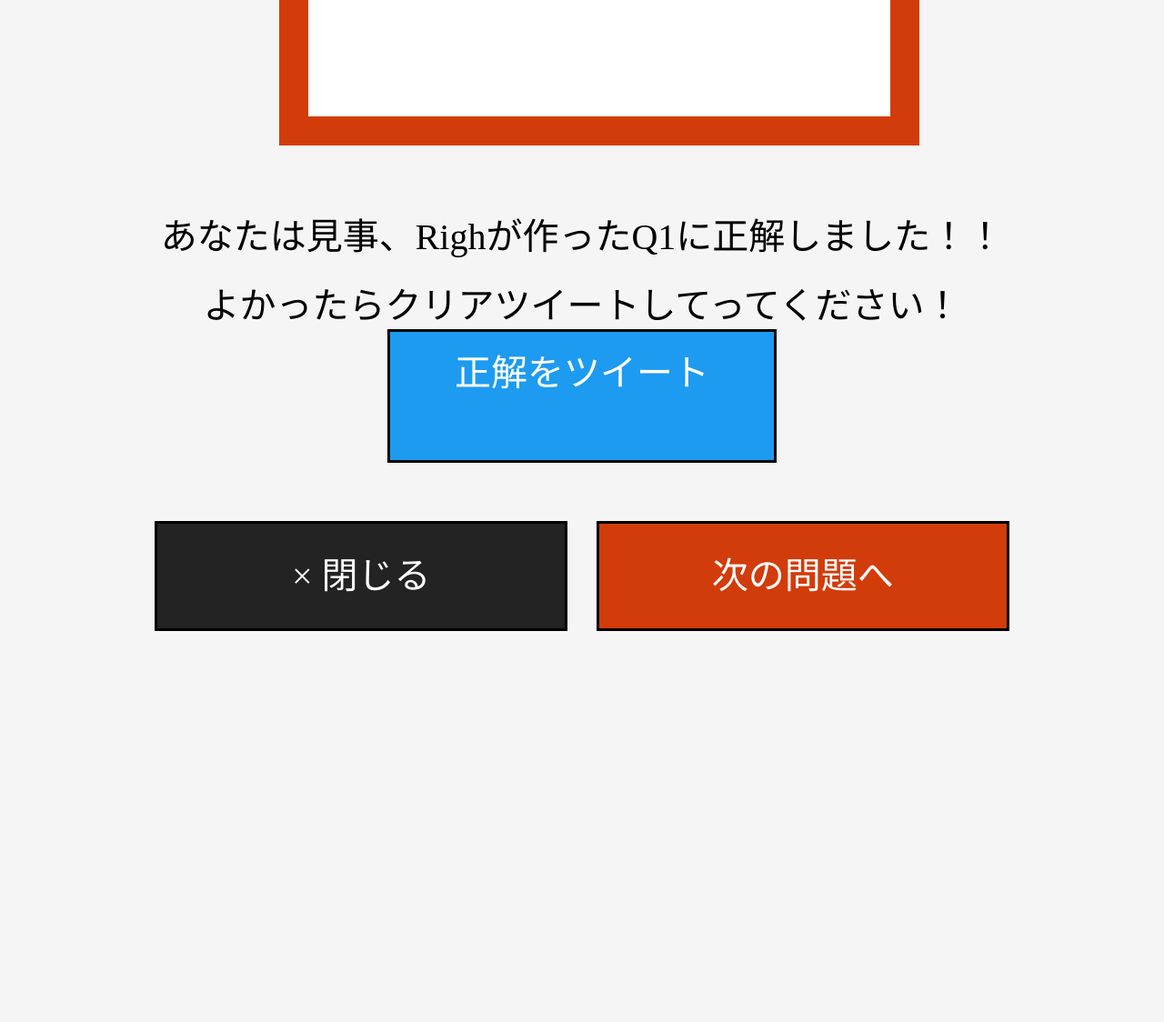
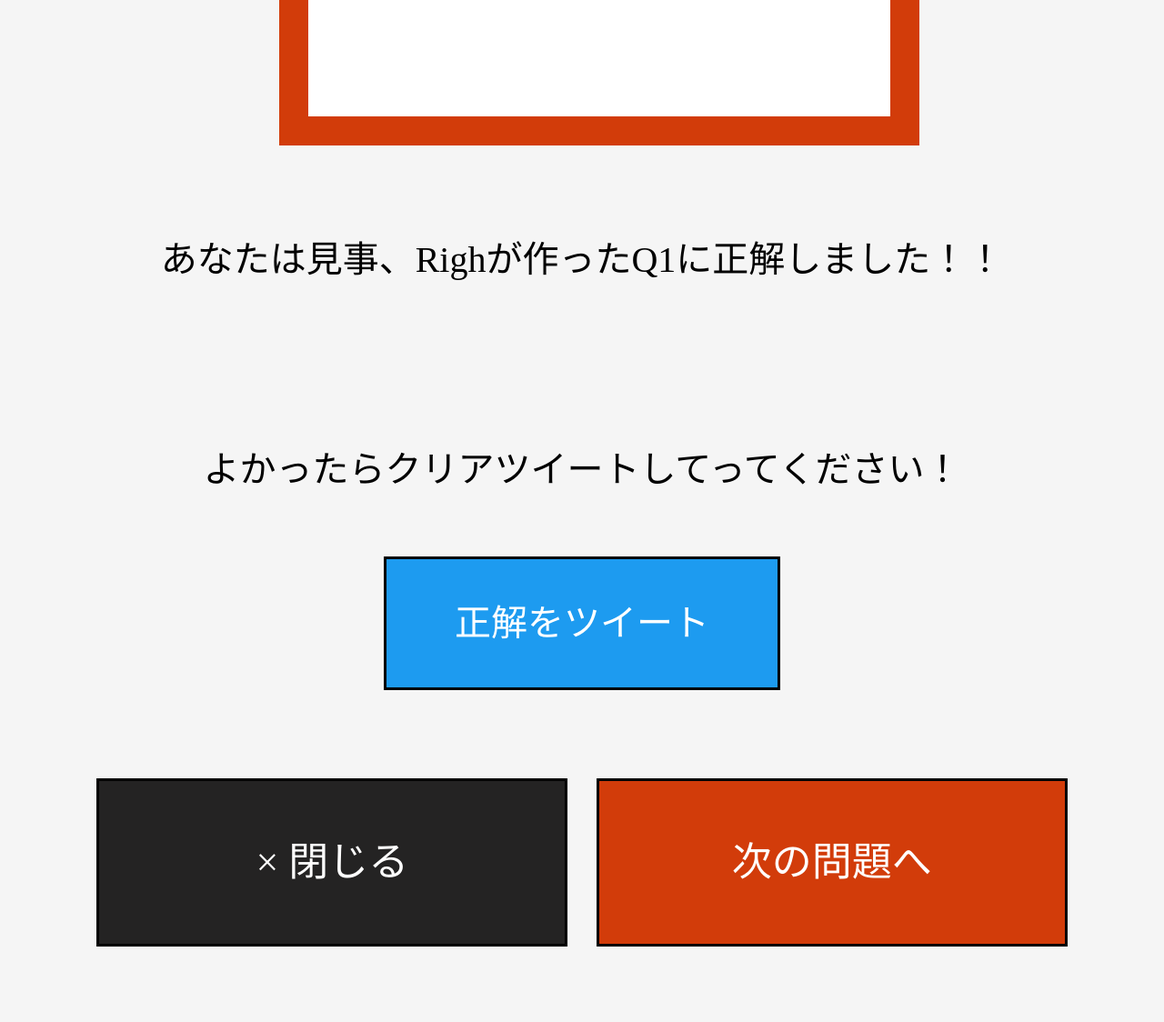
Before and after one commit to 100nazoNEXT/100nazoNEXT, a PHP site: page /Q1clear.html in a window 1280 px wide; the page is wider, and only the part inside the window is pictured. Shown: the part 700-1824 px from the top of that part at 91% size. Run offline with PHP 8.4, Linux system fonts and the light colour scheme; some web fonts are replaced.

Commit message:
Add files via upload

```diff
--- a/clear.css
+++ b/clear.css
@@ -61,6 +61,8 @@ section {
 }
 
 .clear {
+    height: 9vw;
+    line-height: 9vw;
     text-align: center;
 }
 
@@ -70,23 +72,29 @@ section {
     width: 30vw;
     height: 9vw;
     line-height: 9vx;
-    padding: 1vw 1.5vw 1vw 1.5vw;
+    padding: 1vw 1.8vw 1vw 1.8vw;
+    margin-top: 3vw;
     margin-bottom: 5vw;
 }
 
 .clear p {
     font-size: 40px;
     margin: 0;
+    vertical-align: middle;
+}
+
+.btn {
+    margin-top: 40vw;
 }
 
 .btn p {
-    font-size: 40px;
+    font-size: 44px;
     margin: 0;
 }
 
 .next {
     background-color: #d23c0a;
-    width: 35vw;
+    width: 40vw;
 }
 
 a p {
@@ -105,17 +113,20 @@ a p {
 }
 
 .next{
+    height: 14vw;
+    line-height: 14vw;
     border: 3px #000 solid;
+    margin-bottom: 3vw;
 }
 
 .end {
     background-color: #242323;
-    width: 35vw;
-    height: 9vw;
-    line-height: 9vw;
+    width: 40vw;
+    height: 14vw;
+    line-height: 14vw;
     border: 3px #000 solid;
     margin-right: 2.45vw;
-    margin-bottom: 5vw;
+    margin-bottom: 3vw;
 }
 
 .a {
```
